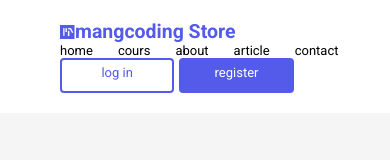
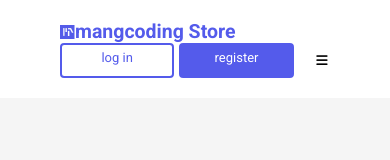
Before and after one commit to AsmaBaker/landing, a plain HTML site: page index.html in a window 390 px wide. Drawn offline with Linux system fonts and the light colour scheme.

Commit message:
media nav

```diff
--- a/assets/css/base.css
+++ b/assets/css/base.css
@@ -25,5 +25,5 @@ ul{
     display: flex;
     justify-content: space-between;
     align-items: center;
-    flex-wrap: wrap;/*عشان الابناء ما يطلعو من حجم الاب*/
+    flex-wrap: wrap;/*عشان الابناء ما يطلعو من حجم الاب*//*بتساعد كمان في الميديا كويري */
 }
--- a/assets/css/style.css
+++ b/assets/css/style.css
@@ -1,4 +1,5 @@
 @import 'base.css'; /*بستدع ملف ال css عشان يتنفذ */
+
 
 body{
     font-family: var(--mainFont);
@@ -9,6 +10,9 @@ body{
     background-color: #ffff;
     padding: 20px 0;
 }
+.menu {
+    display: none;
+}
 .header a{
     color: black;
 }
@@ -17,18 +21,18 @@ body{
 }
 .header .nav ul{
     display: flex;
+    flex-wrap: wrap;
     justify-content: center;
     align-items: center;
     gap: 25px;
 }
-
 .header .auth {
     display: flex;
+    flex-wrap: wrap;
     align-items: center;
     gap: 5px;
     text-align: left;
 }
-
 .header .auth a{
     width: 70px;
     height: 20px;
@@ -41,8 +45,18 @@ body{
     background: #ffffff;
     color: var(--mainColor);
 }
-
 .header .auth .register{
     background: var(--mainColor);
     color: #ffffff;
 }
+
+/*media heaer*/
+@media  (max-width :808px) {
+    .nav{
+        display: none;
+    }
+    .menu {
+        display: block;
+        order:2;
+    }
+}
--- a/index.html
+++ b/index.html
@@ -3,6 +3,7 @@
 <head>
     <meta charset="UTF-8">
     <meta name="viewport" content="width=device-width, initial-scale=1.0">
+    <link rel="stylesheet" href="https://cdnjs.cloudflare.com/ajax/libs/font-awesome/7.0.1/css/all.min.css" integrity="sha512-2SwdPD6INVrV/lHTZbO2nodKhrnDdJK9/kg2XD1r9uGqPo1cUbujc+IYdlYdEErWNu69gVcYgdxlmVmzTWnetw==" crossorigin="anonymous" referrerpolicy="no-referrer" />
     <link rel="stylesheet" href="assets/css/style.css">
     <title>Document</title>
 </head>
@@ -17,6 +18,7 @@
                     <h2>mangcoding Store</h2>
                     </div>
                 </div>
+                <i class="fa-solid fa-bars menu"></i>
                 <nav class="nav">
                     <ul>
                         <li><a href="">home</a></li>
```
